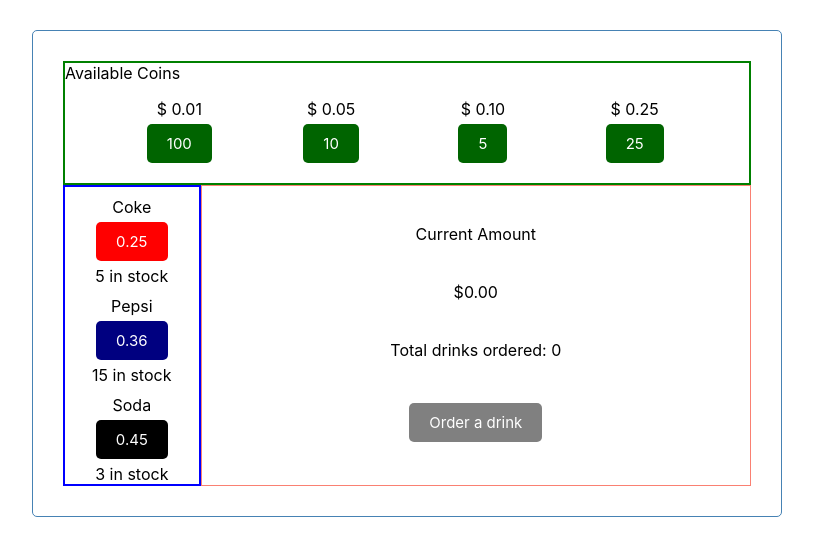
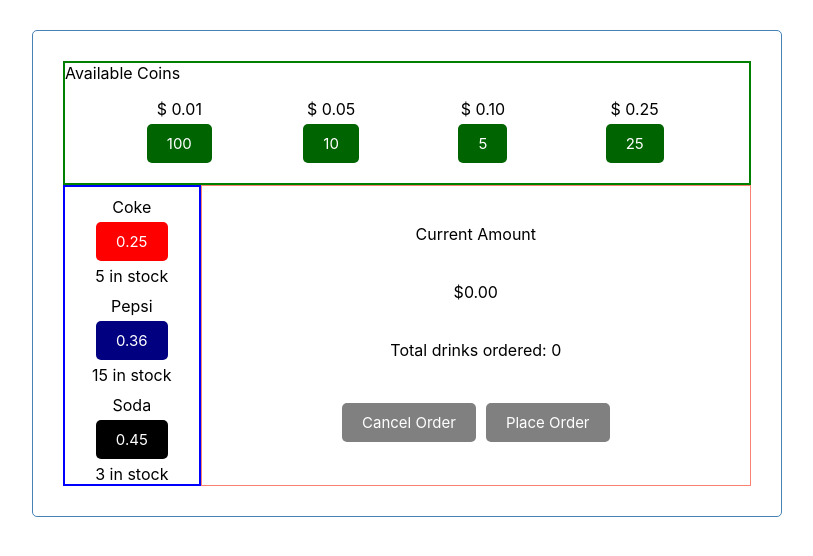
Before and after one commit to Calmanning/soda_machine, a React (Create React App) app: page / in a window 1280 px wide. Shown: the top 556 px of the page, without its empty margins (233-1046 px from the left). Built offline with nearby package versions, Linux system fonts and the light colour scheme.

Commit message:
I know it wasn't asked for, but I added a quick 'cancel order' (or refund) button to the orderInterface, and an associated function to the App.js file. It just seemed like a helpful complement to the whole process.

```diff
--- a/src/App.js
+++ b/src/App.js
@@ -211,6 +211,7 @@ const App = () => {
         : soda
       )
     )
+
     //restocking/resetting the sodas in the machine
     setSodaInventory(
       sodaInventory.map(soda => soda.id === 4 ?
@@ -235,6 +236,47 @@ const App = () => {
 
   }
 
+  //A simple "refund" function. When the "cancel order" button in clicked, all information is returned to its original state.
+  const cancelOrder = () => {
+    console.log("test")
+    setOrderInformation({
+      total: 0.00,
+      drinksOrdered: 0
+    })
+
+    //resetting the sodas ordered.
+    setOrderObject(
+      orderObject.map(soda => soda.quantity > 0 ?
+        { ...soda, quantity: 0 }
+        : soda
+      )
+    )
+    //restocking/resetting the sodas in the machine
+    setSodaInventory(
+      sodaInventory.map(soda => soda.id === 4 ?
+        { ...soda, available: 5 }
+        : soda.id === 5 ?
+          { ...soda, available: 15 }
+          : { ...soda, available: 3 }
+      )
+    )
+
+    //resetting the wallet information
+    setWallet(
+      wallet.map(coin => coin.id === 0 ?
+        { ...coin, available: 100 }
+        : coin.id === 1 ?
+          { ...coin, available: 10 }
+          : coin.id === 2 ?
+            { ...coin, available: 5 }
+            : { ...coin, available: 25 }
+      )
+    )
+
+    alert("Your order has been cancelled.")
+
+  }
+
   //this is where the components are rendered for user view and information from the app level may be pass on to them.
   return (
     <div className="container">
@@ -250,6 +292,7 @@ const App = () => {
         orderInformation={orderInformation}
         orderObject={orderObject}
         getReciept={getReciept}
+        cancelOrder={cancelOrder}
       />
     </div>
   );
--- a/src/components/OrderInterface/index.js
+++ b/src/components/OrderInterface/index.js
@@ -2,7 +2,7 @@ import Button from "../Button"
 
 import "./styles.scss"
 
-const OrderInterface = ({ orderInformation, getReciept }) => {
+const OrderInterface = ({ orderInformation, getReciept, cancelOrder }) => {
 
   return (
     <div className="orders">
@@ -13,9 +13,18 @@ const OrderInterface = ({ orderInformation, getReciept }) => {
       <p>
         Total drinks ordered: {orderInformation.drinksOrdered}
       </p>
+      <div>
+        <Button
+          text={"Cancel Order"}
+          disabled={orderInformation.drinksOrdered === 0}
+          onClick={cancelOrder}
+          color={orderInformation.drinksOrdered === 0 ?
+            "grey" :
+            "darkred"}
+          />
         <Button
           text={orderInformation.drinksOrdered === 0 ?
-          "Order a drink" :
+            "Place Order" :
             "Get Drinks"}
           disabled={orderInformation.drinksOrdered === 0}
           onClick={getReciept}
@@ -24,6 +33,7 @@ const OrderInterface = ({ orderInformation, getReciept }) => {
             "steelblue"}
         />
       </div>
+    </div>
   )
 }
 
```
Lines whose indentation alone changed are shown as unchanged.
